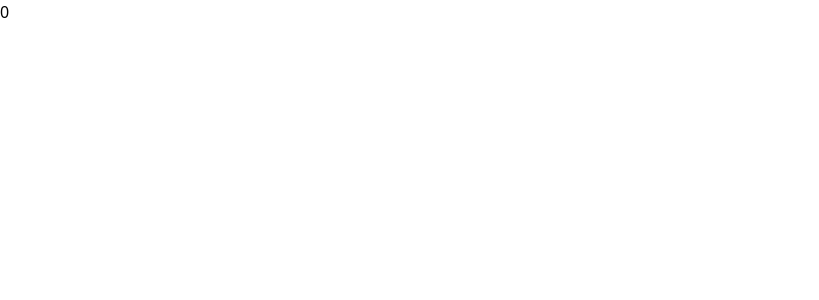
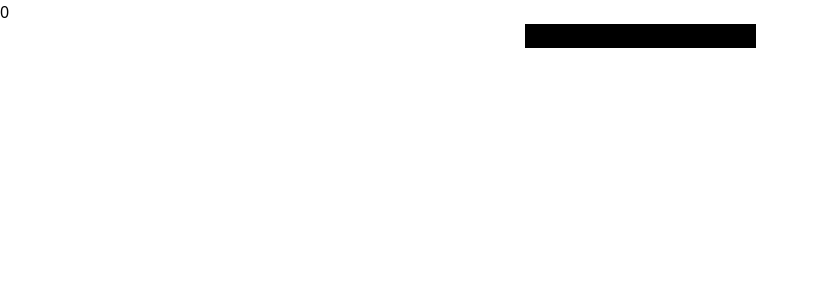
Before and after one commit to lukasjarmara/chatroom, a React (Create React App) app: page / in a window 1280 px wide. Both pictures are taken after a click on the button "Chat". Shown: the top 300 px of the page, without its empty margins (0-819 px from the left). Built offline with nearby package versions, Linux system fonts and the light colour scheme.

Commit message:
Setup text input in Room

```diff
--- a/src/Components/Room/Room.tsx
+++ b/src/Components/Room/Room.tsx
@@ -5,9 +5,17 @@
 }
 
 const Room: React.FC<RoomProps> = ({ roomId }) => {
+  const [message, setMessage] = React.useState("");
   return (
-    <div>
-      <p>{roomId}</p>
+    <div className="w-screen h-screen ">
+      <h1>{roomId}</h1>
+      <div className="flex justify-center items-center flex-col">
+        <input
+          className="bg-black text-white"
+          onChange={(e) => setMessage(e.target.value)}
+          value={message}
+        />
+      </div>
     </div>
   );
 };
```
Also changed, not shown: firebase.json.
